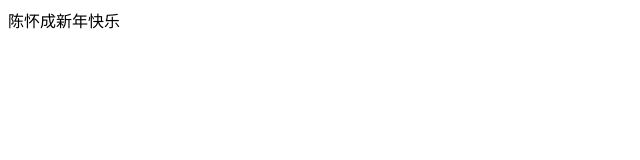
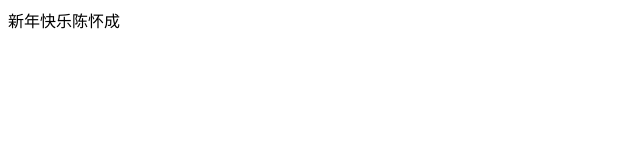
Before and after one commit to Hclrunner/net, a plain HTML site: page index.html in a window 1280 px wide. Shown: the full height of the page, 0-640 px from the left. Drawn offline with Linux system fonts and the light colour scheme.

Commit message:
Update index.html

```diff
--- a/index.html
+++ b/index.html
@@ -1 +1 @@
-<d>陈怀成新年快乐</d>
+<d>新年快乐陈怀成</d>
```
